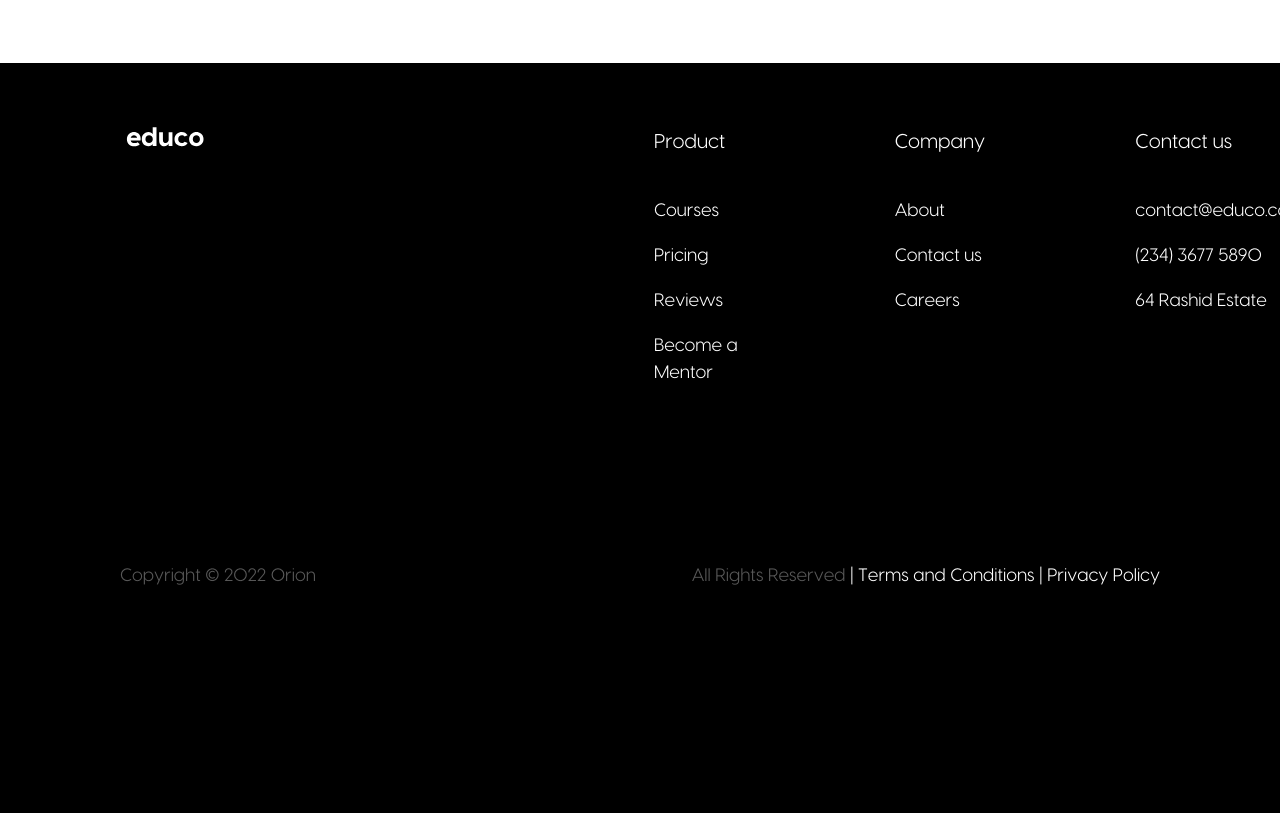
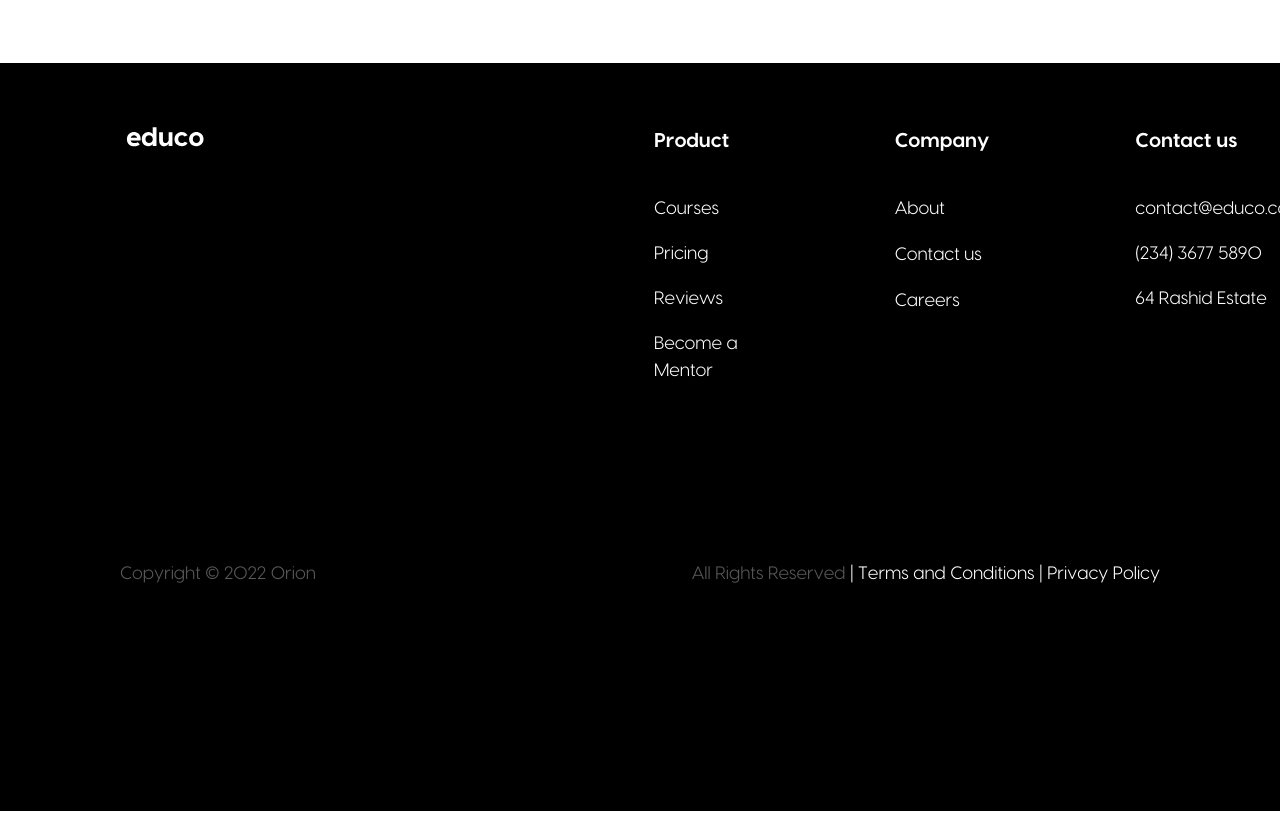
Before and after one commit to Eliteboss1/Educo, a React (Vite) app: page / in a window 1280 px wide. Shown: the part 3620-4433 px from the top of the page. Built offline with nearby package versions, Linux system fonts and the light colour scheme.

Commit message:
Update index.jsx

```diff
--- a/src/components/Footer/index.jsx
+++ b/src/components/Footer/index.jsx
@@ -11,7 +11,7 @@ const Footer = () => {
           </div>
           <div className=" grid md:grid-cols-3 xl:gap-24 gap-10">
             <div className="">
-              <p className="text-[white] font-[500] text-[20px] ">Product</p>
+              <p className="text-[white] font-medium text-xl font-VisbyBold">Product</p>
               <ul className="text-white pt-10 text-[18px]  flex flex-col gap-[18px] font-[500]">
                 <li>Courses</li>
                 <li>Pricing</li>
@@ -20,15 +20,15 @@ const Footer = () => {
               </ul>
             </div>
             <div>
-              <p className="text-[white] font-[500] text-[20px]">Company</p>
-              <ul className="text-white pt-10 text-[18px] font-[500]  flex flex-col gap-[18px]">
+              <p className="text-[white] font-medium text-xl font-VisbyBold">Company</p>
+              <ul className="text-white pt-10 text-lg font-[500]  flex flex-col gap-[18px]">
                 <li>About</li>
                 <li>Contact us</li>
                 <li>Careers</li>
               </ul>
             </div>
             <div>
-              <p className="text-[white] font-[500] text-[20px]">Contact us</p>
+              <p className="text-[white] font-medium text-xl font-VisbyBold">Contact us</p>
               <ul className="text-white pt-10 text-[18px] font-[500]  flex flex-col gap-[18px]">
                 <li>contact@educo.com</li>
                 <li>(234) 3677 5890</li>
```
